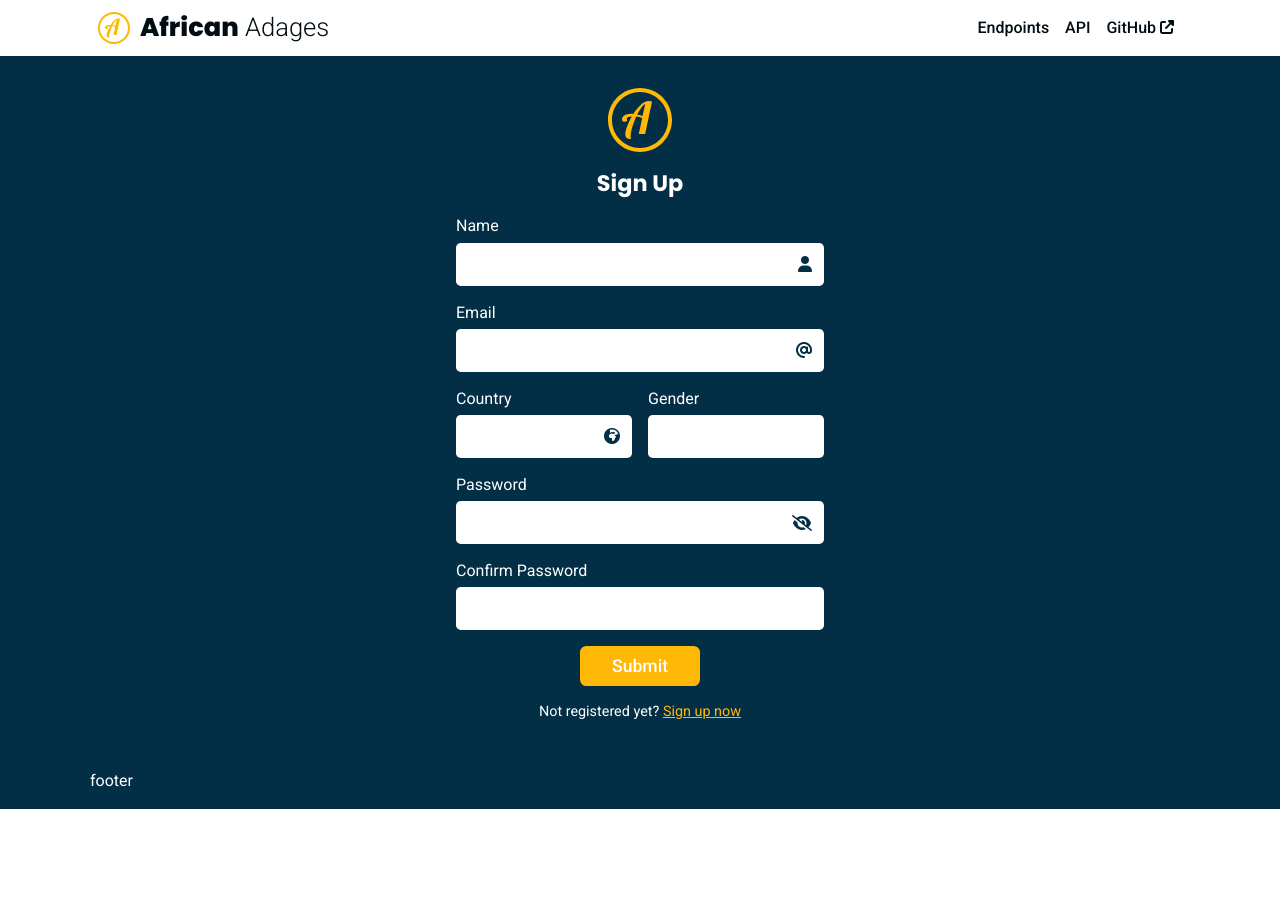
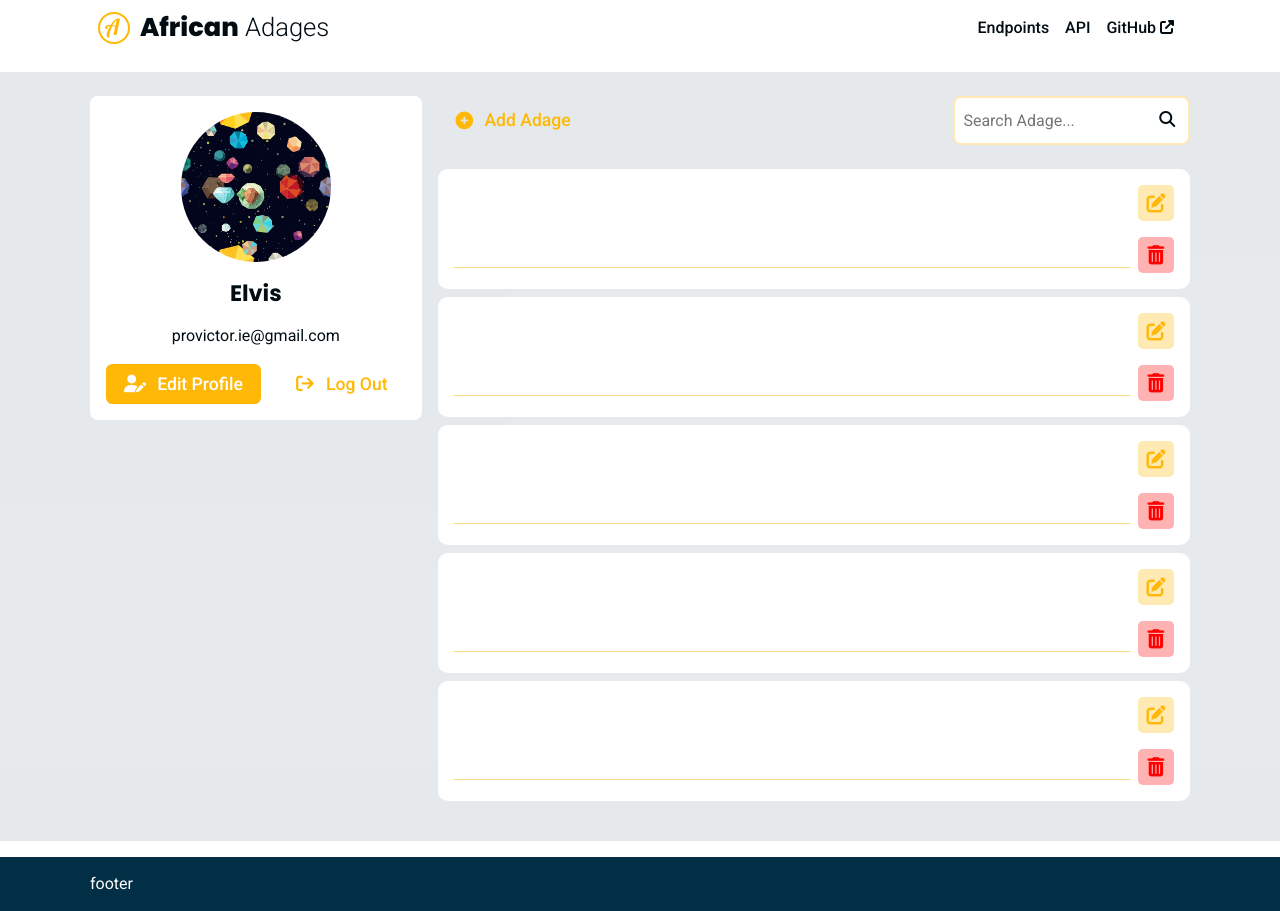
Before and after one commit to elvis-ndubuisi/african_adages_client, a Svelte app: page / in a window 1280 px wide. Before the commit the page ends 809 px from the top, so only its background shows below. Built offline with nearby package versions, Linux system fonts and the light colour scheme.

Commit message:
Dashboard --pending.

```diff
--- a/src/App.svelte
+++ b/src/App.svelte
@@ -1,6 +1,6 @@
 <Navbar/>
 <main class="app-dynamic">
-	<SignUp/>
+	<Dashboard/>
 </main>
 <Footer/>
 
@@ -12,4 +12,5 @@
 	import Home from "./pages/Home.svelte";
 	import SignIn from './pages/SignIn.svelte';
 	import SignUp from './pages/SignUp.svelte';
+	import Dashboard from './pages/Dashboard.svelte';
 </script>
--- /dev/null
+++ b/src/pages/Dashboard.svelte
@@ -0,0 +1,96 @@
+<section class="dashboard">
+    <section class="comp-wrapper">
+        <section class="profile-card">
+            <img class="img-holder" src={profileImg} alt={profileImg}>
+            <h3>Elvis</h3>
+            <p>provictor.ie@gmail.com</p>
+            <div>
+                <ButtonPrimary><i class="fa-solid fa-user-pen"></i><span>Edit Profile</span></ButtonPrimary>
+                <ButtonTertiary><i class="fa-solid fa-arrow-right-from-bracket"></i> <span>Log out</span></ButtonTertiary>
+            </div>
+        </section>
+        <section class="main">
+            <header class="action-bar">
+                <ButtonTertiary><i class="fa-solid fa-circle-plus"></i> <span>Add adage</span></ButtonTertiary>
+                <Searchbar placeholder={'Search Adage...'}/>
+            </header>
+            <ul>
+                <AdageItem></AdageItem>
+                <AdageItem />
+                <AdageItem />
+                <AdageItem />
+                <AdageItem />
+                <AdageItem />
+                <AdageItem />
+            </ul>
+        </section>
+    </section>
+</section>
+
+<script>
+    import ButtonPrimary from '../components/ButtonPrimary.svelte';
+    import ButtonTertiary from '../components/ButtonTertiary.svelte';
+    import Searchbar from '../components/Searchbar.svelte';
+    import AdageItem from '../components/AdageItem.svelte';
+    let profileImg = '/assets/asteroids.jpg';
+</script>
+
+<style>
+    .dashboard {
+        min-height: calc(100vh - var(--nav-height));
+        background-color: hsl(var(--clr-primary), 0.1);
+    }
+    .comp-wrapper {
+        margin-block: 1rem;
+        padding: 1.5rem 0;
+        display: flex;
+        align-items: flex-start;
+        gap: 1rem;
+    }
+    .profile-card {
+        display: flex;
+        flex-direction: column;
+        align-items: center;
+        gap: 1rem;
+        max-width: 400px;
+        max-height: auto;
+        padding: 1rem;
+        border-radius: 0.5rem;
+        background-color: hsl(var(--clr-white));
+    }
+    .img-holder {
+        min-height: 100px;
+        min-width: 100px;
+        max-height: 150px;
+        max-width: 150px;
+        aspect-ratio: 1;
+        border-radius: 50%;
+        object-fit: cover;
+        overflow: hiddem;
+    }
+    .profile-card div {
+        width: 100%;
+        display: flex;
+        align-items: center;
+        justify-content: space-evenly;
+        gap: 1rem;
+    }
+    .main {
+        flex: 1;
+    }
+    .action-bar {
+        display: flex;
+        align-items: center;
+        justify-content: space-between;
+        margin-bottom: 1rem;
+    }
+    .main ul {
+        max-height: 80vh;
+        overflow-y: scroll;
+        width: 100%;
+        display: inline-flex;
+        flex-direction: column;
+        gap: 0.5rem;
+        margin: 0.5rem 0;
+    }
+</style>
```
